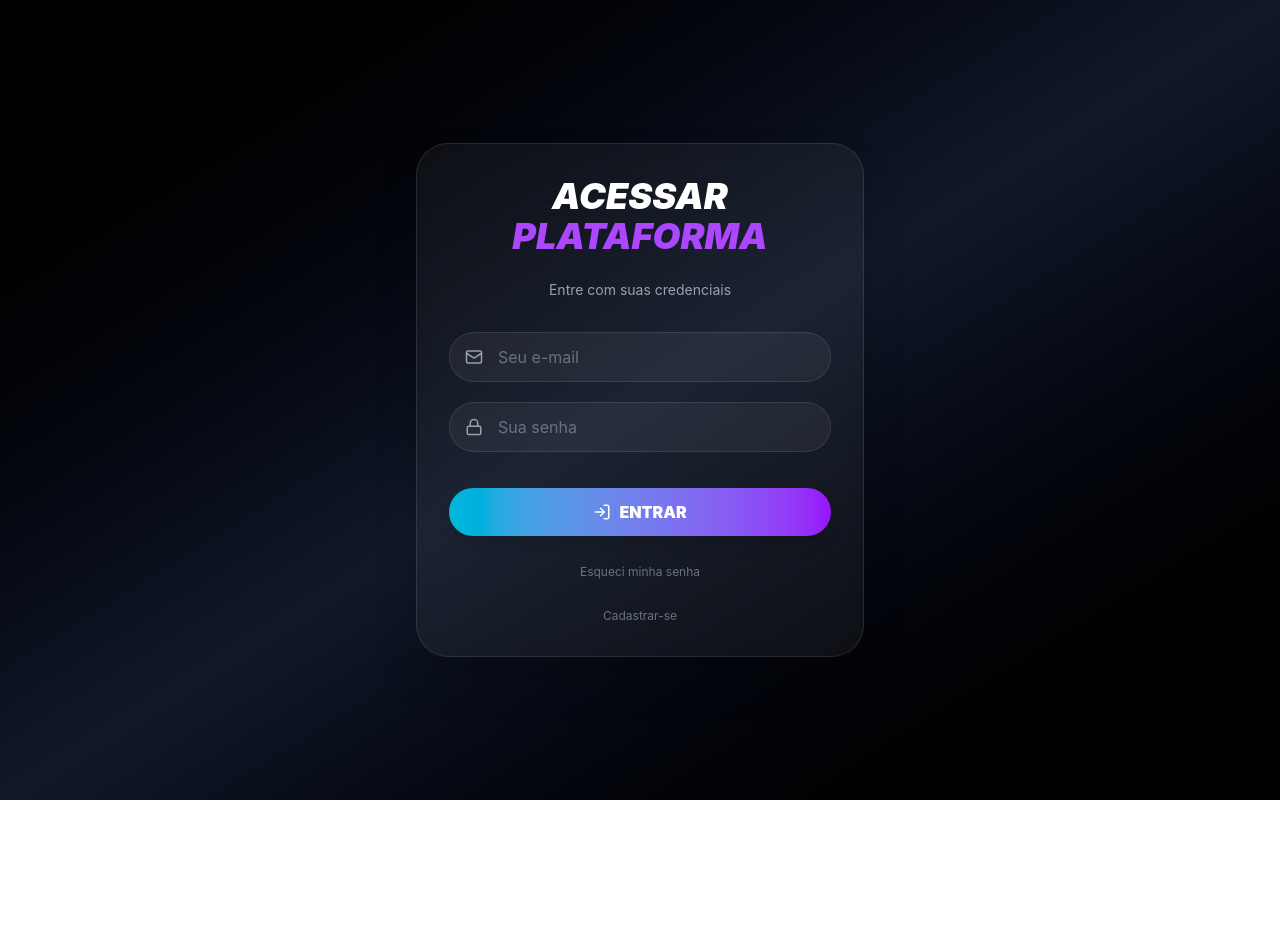
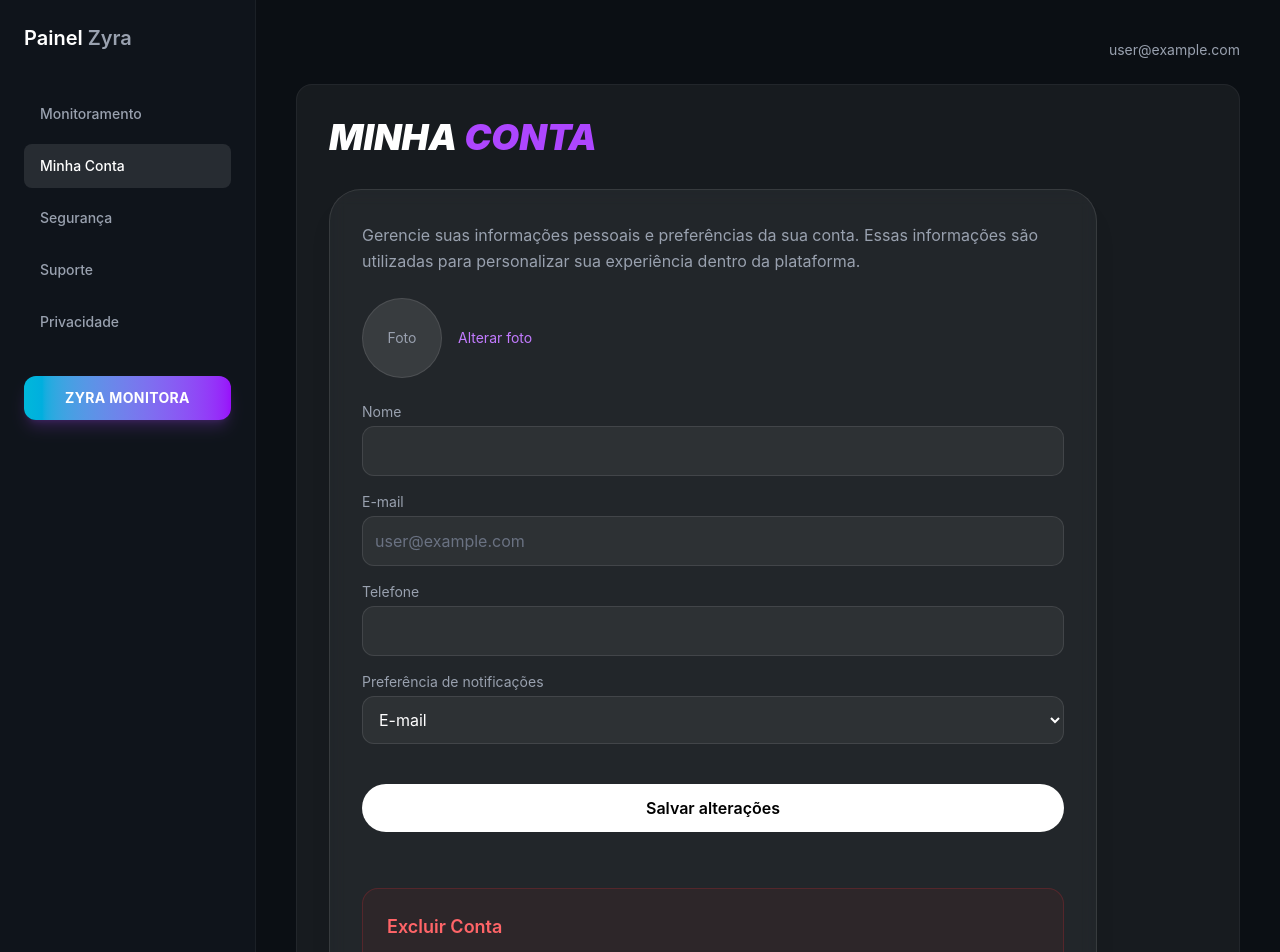
Before and after one commit to l0rrane/site-zyra-atualizado, a React (Vite) app: page /dashboard in a window 1280 px wide. Before the commit this address led to /login. Shown: the top 952 px of the page. Before the commit the page ends 800 px from the top, so only its background shows below. Built offline with nearby package versions, Linux system fonts and the light colour scheme; no server answers; the database is empty; sample sign-in values are in the browser's storage; the HTML template or start-up script is replaced by a standard one.

Commit message:
integraçao do banco

```diff
--- a/package.json
+++ b/package.json
@@ -10,6 +10,7 @@
   },
   "dependencies": {
     "clsx": "^2.1.1",
+    "firebase": "^12.13.0",
     "framer-motion": "^12.38.0",
     "lucide-react": "^1.7.0",
     "react": "19.2.3",
--- /dev/null
+++ b/src/firebase.ts
@@ -0,0 +1,25 @@
+
+import { initializeApp } from "firebase/app";
+import { getFirestore } from "firebase/firestore";
+import { getAuth } from "firebase/auth";
+import { getStorage } from "firebase/storage";
+
+
+// Substitua com as credenciais do seu projeto Firebase
+const firebaseConfig = {
+  apiKey: "AIzaSyCFHhikAzbHoW_dxbCmMgrzEYFWdDGods4",
+  authDomain: "bancozyra-6b68d.firebaseapp.com",
+  databaseURL: "https://bancozyra-6b68d-default-rtdb.firebaseio.com",
+  projectId: "bancozyra-6b68d",
+  storageBucket: "bancozyra-6b68d.firebasestorage.app",
+  messagingSenderId: "67042426305",
+  appId: "1:67042426305:web:bb66b3e8415f950b5cc340",
+  measurementId: "G-8YR1EXSW2Z"
+};
+// Inicializa o Firebase
+const app = initializeApp(firebaseConfig);
+
+// Inicializa o Cloud Firestore e exporta para usar em outras partes do projeto
+export const db = getFirestore(app);
+export const auth = getAuth(app);
+export const storage = getStorage(app);
--- a/src/pages/MinhaConta.tsx
+++ b/src/pages/MinhaConta.tsx
@@ -1,22 +1,128 @@
-import { useState, ChangeEvent } from "react";
+
+import { useState, ChangeEvent, useEffect } from "react";
+import { useNavigate } from "react-router-dom";
+
+// IMPORTAÇÕES DO FIREBASE
+import { auth, db } from "../firebase";
+import { doc, getDoc, updateDoc, deleteDoc } from "firebase/firestore";
+import { deleteUser } from "firebase/auth";
 
 const MinhaConta = () => {
-  const user = JSON.parse(localStorage.getItem("user") || "{}");
+  const navigate = useNavigate();
+  const currentUser = auth.currentUser;
 
-  const [nome, setNome] = useState(user.nome || "Usuário");
-  const [telefone, setTelefone] = useState(user.telefone || "");
+  // Estados
+  const [nome, setNome] = useState("");
+  const [email, setEmail] = useState("");
+  const [telefone, setTelefone] = useState("");
   const [notificacao, setNotificacao] = useState("email");
   const [foto, setFoto] = useState<string | null>(null);
 
+  const [isLoading, setIsLoading] = useState(true);
+  const [isSaving, setIsSaving] = useState(false);
+
+  // Busca os dados do usuário no Firestore ao carregar a página
+  useEffect(() => {
+    const fetchUserData = async () => {
+      if (currentUser) {
+        setEmail(currentUser.email || "");
+
+        try {
+          const docRef = doc(db, "usuarios", currentUser.uid);
+          const docSnap = await getDoc(docRef);
+
+          if (docSnap.exists()) {
+            const data = docSnap.data();
+            setNome(data.nomeCompleto || "");
+            setTelefone(data.telefone || "");
+            setFoto(data.fotoBase64 || null); // Puxa a foto em Base64 salva
+            setNotificacao(data.notificacao || "email");
+          }
+        } catch (error) {
+          console.error("Erro ao buscar dados do usuário:", error);
+        } finally {
+          setIsLoading(false);
+        }
+      }
+    };
+
+    fetchUserData();
+  }, [currentUser]);
+
+  // Função para lidar com o upload e conversão para Base64
   function handleFoto(event: ChangeEvent<HTMLInputElement>): void {
     const file = event.target.files?.[0];
+
     if (file) {
+      // LIMITA O TAMANHO DO ARQUIVO PARA 500KB PARA NÃO QUEBRAR O FIRESTORE (Limite de 1MB por documento)
+      if (file.size > 500 * 1024) {
+        alert("A imagem é muito grande! Por favor, escolha uma imagem com menos de 500KB.");
+        return;
+      }
+
       const reader = new FileReader();
       reader.onload = (e) => {
+        // e.target.result já é a string Base64 da imagem
         setFoto(e.target?.result as string);
       };
       reader.readAsDataURL(file);
     }
+  }
+
+  // Função para salvar as alterações no banco
+  const handleSalvar = async () => {
+    if (!currentUser) return;
+    setIsSaving(true);
+
+    try {
+      const docRef = doc(db, "usuarios", currentUser.uid);
+      await updateDoc(docRef, {
+        nomeCompleto: nome,
+        telefone: telefone,
+        notificacao: notificacao,
+        fotoBase64: foto, // Salva a string Base64 no banco
+      });
+      alert("Alterações salvas com sucesso!");
+    } catch (error) {
+      console.error("Erro ao salvar:", error);
+      alert("Não foi possível salvar as alterações.");
+    } finally {
+      setIsSaving(false);
+    }
+  };
+
+  // Função para excluir a conta do Firebase Auth e do Firestore
+  const handleExcluirConta = async () => {
+    if (!currentUser) return;
+
+    const confirmacao = window.confirm(
+      "Tem certeza que deseja excluir sua conta? Esta ação é permanente."
+    );
+
+    if (confirmacao) {
+      try {
+        // 1. Deleta o documento do usuário no Firestore
+        await deleteDoc(doc(db, "usuarios", currentUser.uid));
+
+        // 2. Deleta o usuário da Autenticação do Firebase
+        await deleteUser(currentUser);
+
+        // 3. Redireciona para o início
+        navigate("/");
+      } catch (error: any) {
+        console.error("Erro ao excluir conta:", error);
+        // O Firebase exige que o usuário tenha feito login recentemente para excluir a conta
+        if (error.code === 'auth/requires-recent-login') {
+          alert("Por questões de segurança, faça logout, entre novamente e tente excluir a conta.");
+        } else {
+          alert("Ocorreu um erro ao excluir a conta.");
+        }
+      }
+    }
+  };
+
+  if (isLoading) {
+    return <div className="text-gray-400 text-sm">Carregando informações...</div>;
   }
 
   return (
@@ -26,7 +132,6 @@ const MinhaConta = () => {
       </h2>
 
       <div className="bg-white/5 border border-white/10 backdrop-blur-sm rounded-[2rem] p-8 shadow-xl">
-
         <p className="text-gray-400 mb-6 leading-relaxed">
           Gerencie suas informações pessoais e preferências da sua conta.
           Essas informações são utilizadas para personalizar sua experiência dentro da plataforma.
@@ -34,41 +139,40 @@ const MinhaConta = () => {
 
         {/* FOTO DE PERFIL */}
         <div className="flex items-center gap-4 mb-6">
-
           <div className="w-20 h-20 rounded-full bg-white/10 overflow-hidden flex items-center justify-center border border-white/10">
             {foto ? (
-            <img src={foto} className="w-full h-full object-cover" />
+              <img src={foto} className="w-full h-full object-cover" alt="Perfil" />
             ) : (
               <span className="text-gray-400 text-sm">Foto</span>
             )}
           </div>
 
-             <label className="cursor-pointer text-sm text-purple-400 hover:text-purple-300"> Alterar foto
+          <label className="cursor-pointer text-sm text-purple-400 hover:text-purple-300">
+            Alterar foto
             <input
               type="file"
               accept="image/*"
               onChange={handleFoto}
-                className="hidden"/>
+              className="hidden"
+            />
           </label>
-
         </div>
 
-
+        {/* FORMULÁRIO */}
         <div className="flex flex-col gap-4">
-
           <div>
             <label className="text-sm text-gray-400 mb-1 block">Nome</label>
             <input
               value={nome}
               onChange={(e) => setNome(e.target.value)}
-              className="w-full p-3 rounded-xl bg-white/5 border border-white/10 outline-none focus:border-purple-500 transition"
+              className="w-full p-3 rounded-xl bg-white/5 border border-white/10 outline-none focus:border-purple-500 transition text-white"
             />
           </div>
 
           <div>
             <label className="text-sm text-gray-400 mb-1 block">E-mail</label>
             <input
-              value={user.email}
+              value={email}
               disabled
               className="w-full p-3 rounded-xl bg-white/5 border border-white/10 text-gray-500 cursor-not-allowed"
             />
@@ -79,7 +183,7 @@ const MinhaConta = () => {
             <input
               value={telefone}
               onChange={(e) => setTelefone(e.target.value)}
-              className="w-full p-3 rounded-xl bg-white/5 border border-white/10 outline-none focus:border-purple-500 transition"
+              className="w-full p-3 rounded-xl bg-white/5 border border-white/10 outline-none focus:border-purple-500 transition text-white"
             />
           </div>
 
@@ -87,11 +191,10 @@ const MinhaConta = () => {
             <label className="text-sm text-gray-400 mb-1 block">
               Preferência de notificações
             </label>
-
             <select
               value={notificacao}
               onChange={(e) => setNotificacao(e.target.value)}
-              className="w-full p-3 rounded-xl bg-white/5 border border-white/10 outline-none focus:border-purple-500 transition"
+              className="w-full p-3 rounded-xl bg-white/5 border border-white/10 outline-none focus:border-purple-500 transition text-white [&>option]:bg-gray-900"
             >
               <option value="email">E-mail</option>
               <option value="app">App</option>
@@ -99,13 +202,16 @@ const MinhaConta = () => {
             </select>
           </div>
 
-          <button className="mt-6 bg-white text-black py-3 rounded-full font-semibold hover:opacity-90 transition">
-            Salvar alterações
+          <button
+            onClick={handleSalvar}
+            disabled={isSaving}
+            className="mt-6 bg-white text-black py-3 rounded-full font-semibold hover:opacity-90 transition disabled:opacity-50"
+          >
+            {isSaving ? "Salvando..." : "Salvar alterações"}
           </button>
 
           {/* EXCLUSÃO DE CONTA */}
           <div className="mt-10 bg-red-500/5 border border-red-500/20 rounded-2xl p-6">
-
             <h3 className="text-lg font-semibold text-red-400 mb-2">
               Excluir Conta
             </h3>
@@ -115,23 +221,12 @@ const MinhaConta = () => {
             </p>
 
             <button
-    onClick={() => {
-      const confirmacao = window.confirm(
-        "Tem certeza que deseja excluir sua conta? Esta ação é permanente."
-      );
-
-      if (confirmacao) {
-        localStorage.removeItem("user");
-        window.location.href = "/";
-      }
-    }}
+              onClick={handleExcluirConta}
               className="bg-red-500 text-white px-5 py-3 rounded-xl text-sm font-medium hover:bg-red-600 transition"
             >
               Excluir minha conta
             </button>
-
           </div>
-
         </div>
       </div>
     </div>
--- a/src/pages/dashboard.tsx
+++ b/src/pages/dashboard.tsx
@@ -2,6 +2,11 @@ import { useEffect, useState } from "react";
 import { useNavigate } from "react-router-dom";
 import { motion } from "framer-motion";
 
+// IMPORTAÇÕES DO FIREBASE
+import { onAuthStateChanged, signOut, User } from "firebase/auth";
+import { auth } from "../firebase"; // Ajuste o caminho se necessário
+
+// Seus componentes
 import MinhaConta from "./MinhaConta";
 import Seguranca from "./Seguranca";
 import Suporte from "./Suporte";
@@ -12,16 +17,41 @@ const Dashboard = () => {
   const [aba, setAba] = useState("conta");
   const [menuAberto, setMenuAberto] = useState(false);
 
+  // Estados para gerenciar o usuário logado via Firebase
+  const [user, setUser] = useState<User | null>(null);
+  const [loadingAuth, setLoadingAuth] = useState(true);
+
   const navigate = useNavigate();
-  const user = JSON.parse(localStorage.getItem("user") || "{}");
 
   useEffect(() => {
-    if (!user.email) navigate("/login");
-  }, []);
+    // onAuthStateChanged fica "escutando" o status de login do usuário
+    const unsubscribe = onAuthStateChanged(auth, (currentUser) => {
+      if (currentUser) {
+        // Usuário está logado
+        setUser(currentUser);
+      } else {
+        // Usuário não está logado, expulsa para o login
+        navigate("/login");
+      }
+      setLoadingAuth(false); // Terminou de checar
+    });
 
-  const logout = () => {
-    localStorage.removeItem("user");
-    navigate("/");
+    // Limpa o listener quando o componente é desmontado
+    return () => unsubscribe();
+  }, [navigate]);
+
+  const logout = async () => {
+    try {
+      await signOut(auth); // Desloga com segurança no Firebase
+      navigate("/"); // Redireciona para a home ou login
+    } catch (error) {
+      console.error("Erro ao sair da conta:", error);
+    }
+  };
+
+  const handleZyraMonitora = () => {
+    // Aqui no futuro você vai fazer a chamada para a sua API
+    alert("Integração com a API Zyra Monitora em breve!");
   };
 
   const renderConteudo = () => {
@@ -36,14 +66,23 @@ const Dashboard = () => {
   };
 
   const getButtonClass = (nome: string) =>
-    `w-full text-left px-4 py-3 rounded-lg transition-all text-sm font-medium ${aba === nome
-      ? "bg-white/10 text-white"
-      : "text-gray-400 hover:text-white hover:bg-white/5"
+    `w-full text-left px-4 py-3 rounded-lg transition-all text-sm font-medium ${
+      aba === nome
+        ? "bg-white/10 text-white"
+        : "text-gray-400 hover:text-white hover:bg-white/5"
     }`;
+
+  // Exibe uma tela preta/loading enquanto o Firebase verifica o login
+  if (loadingAuth) {
+    return (
+      <div className="min-h-screen flex items-center justify-center bg-[#0b0f14] text-white">
+        <p className="text-gray-400">Carregando painel...</p>
+      </div>
+    );
+  }
 
   return (
     <div className="min-h-screen flex flex-col md:flex-row bg-[#0b0f14] text-white">
-
       {/* TOP BAR MOBILE */}
       <div className="md:hidden flex items-center justify-between p-4 border-b border-white/10">
         <h1 className="text-lg font-semibold">Dashboard</h1>
@@ -59,17 +98,15 @@ const Dashboard = () => {
       {/* SIDEBAR */}
       <aside
         className={`fixed md:static z-50 top-0 left-0 w-64 bg-[#0f141b] border-r border-white/5 p-6 flex flex-col justify-between transition-transform duration-300
-  h-screen md:h-auto md:self-stretch
-  ${menuAberto ? "translate-x-0" : "-translate-x-full md:translate-x-0"}`}
+        h-screen md:h-auto md:self-stretch
+        ${menuAberto ? "translate-x-0" : "-translate-x-full md:translate-x-0"}`}
       >
-
         <div>
           <h2 className="text-xl font-semibold mb-10">
             Painel <span className="text-gray-400">Zyra</span>
           </h2>
 
           <nav className="flex flex-col gap-2">
-
             <button onClick={() => { setAba("monitoramento"); setMenuAberto(false); }} className={getButtonClass("monitoramento")}>
               Monitoramento
             </button>
@@ -89,8 +126,16 @@ const Dashboard = () => {
             <button onClick={() => { setAba("lgpd"); setMenuAberto(false); }} className={getButtonClass("lgpd")}>
               Privacidade
             </button>
+          </nav>
 
-          </nav>
+          {/* BOTÃO DA API ZYRA MONITORA */}
+          <button
+            onClick={handleZyraMonitora}
+            className="mt-8 w-full bg-gradient-to-r from-cyan-500 to-purple-600 hover:scale-[1.02] active:scale-[0.98] transition-all text-white font-bold py-3 px-4 rounded-xl shadow-lg shadow-purple-500/20 text-sm uppercase tracking-wide"
+          >
+            Zyra Monitora
+          </button>
+
         </div>
 
         <button
@@ -99,7 +144,6 @@ const Dashboard = () => {
         >
           Sair da conta
         </button>
-
       </aside>
 
       {/* OVERLAY MOBILE */}
@@ -112,17 +156,16 @@ const Dashboard = () => {
 
       {/* CONTEÚDO */}
       <main className="flex-1 p-4 md:p-10">
-
         <div className="mb-6 flex justify-between items-center">
           <h1 className="text-xl md:text-2xl font-semibold"></h1>
 
+          {/* Exibe o email puxado direto do Firebase */}
           <div className="text-xs md:text-sm text-gray-400">
-            {user.email}
+            {user?.email}
           </div>
         </div>
 
         <div className="bg-white/5 border border-white/5 rounded-2xl p-4 md:p-8">
-
           <motion.div
             key={aba}
             initial={{ opacity: 0, y: 10 }}
@@ -131,9 +174,7 @@ const Dashboard = () => {
           >
             {renderConteudo()}
           </motion.div>
-
         </div>
-
       </main>
     </div>
   );
--- a/src/pages/login.tsx
+++ b/src/pages/login.tsx
@@ -1,31 +1,61 @@
+
 import { Mail, Lock, LogIn } from "lucide-react";
 import { useState } from "react";
 import { Link, useNavigate } from "react-router-dom";
 
+// IMPORTAÇÕES DO FIREBASE
+import { signInWithEmailAndPassword } from "firebase/auth";
+import { auth } from "../firebase"; // Verifique se o caminho está correto
+
 const Login = () => {
   const [email, setEmail] = useState("");
   const [senha, setSenha] = useState("");
+  const [erro, setErro] = useState("");
+  const [isLoading, setIsLoading] = useState(false);
   const navigate = useNavigate();
 
-  const handleSubmit = (e: React.FormEvent) => {
+  const handleSubmit = async (e: React.FormEvent) => {
     e.preventDefault();
+    setErro(""); // Limpa erros anteriores
+    setIsLoading(true);
 
     // validação simples
     if (!email || !senha) {
-      alert("Preencha todos os campos");
+      setErro("Preencha todos os campos");
+      setIsLoading(false);
       return;
     }
 
     if (!email.includes("@")) {
-      alert("Digite um email válido");
+      setErro("Digite um email válido");
+      setIsLoading(false);
       return;
     }
 
-    //  simulação de login
-    localStorage.setItem("user", JSON.stringify({ email }));
+    try {
+      // Tenta fazer o login no Firebase
+      await signInWithEmailAndPassword(auth, email, senha);
 
-    //  redireciona pro dashboard
-    navigate("/dashboard");
+      // Se der certo, redireciona pro dashboard
+      navigate("/dashboard");
+    } catch (error: any) {
+      console.error("Erro no login:", error);
+
+      // Tratamento de erros comuns do Firebase
+      if (
+        error.code === "auth/invalid-credential" ||
+        error.code === "auth/user-not-found" ||
+        error.code === "auth/wrong-password"
+      ) {
+        setErro("E-mail ou senha incorretos.");
+      } else if (error.code === "auth/too-many-requests") {
+        setErro("Muitas tentativas falhas. Tente novamente mais tarde.");
+      } else {
+        setErro("Ocorreu um erro ao tentar entrar. Tente novamente.");
+      }
+    } finally {
+      setIsLoading(false);
+    }
   };
 
   return (
@@ -34,9 +64,8 @@ const Login = () => {
       className="min-h-screen flex items-center justify-center p-6 bg-gradient-to-br from-black via-gray-900 to-black"
     >
       <div className="w-full max-w-md bg-white/5 border border-white/10 backdrop-blur-sm rounded-[2rem] p-8 shadow-2xl">
-
         {/* TÍTULO */}
-        <h2 className="text-3xl md:text-4xl font-black italic text-center mb-6">
+        <h2 className="text-3xl md:text-4xl font-black italic text-center mb-6 text-white">
           ACESSAR <br />
           <span className="text-purple-500">PLATAFORMA</span>
         </h2>
@@ -47,7 +76,6 @@ const Login = () => {
 
         {/* FORM */}
         <form onSubmit={handleSubmit} className="flex flex-col gap-5">
-
           {/* EMAIL */}
           <div className="relative">
             <Mail
@@ -80,13 +108,21 @@ const Login = () => {
             />
           </div>
 
+          {/* EXIBIÇÃO DE ERRO */}
+          {erro && (
+            <div className="bg-red-500/10 border border-red-500/30 text-red-400 text-sm text-center py-2 rounded-lg">
+              {erro}
+            </div>
+          )}
+
           {/* BOTÃO */}
           <button
             type="submit"
-            className="mt-4 flex items-center justify-center gap-2 bg-gradient-to-r from-cyan-500 to-purple-600 hover:scale-105 transition-all text-white font-black py-3 rounded-full shadow-lg"
+            disabled={isLoading}
+            className="mt-4 flex items-center justify-center gap-2 bg-gradient-to-r from-cyan-500 to-purple-600 hover:scale-105 transition-all text-white font-black py-3 rounded-full shadow-lg disabled:opacity-70 disabled:hover:scale-100 disabled:cursor-not-allowed"
           >
             <LogIn size={18} />
-            ENTRAR
+            {isLoading ? "ENTRANDO..." : "ENTRAR"}
           </button>
 
           {/* LINKS */}
@@ -100,7 +136,6 @@ const Login = () => {
           >
             Cadastrar-se
           </Link>
-
         </form>
       </div>
     </section>
--- a/tsconfig.json
+++ b/tsconfig.json
@@ -6,7 +6,6 @@
     "lib": ["ES2020", "DOM", "DOM.Iterable"],
     "module": "ESNext",
     "skipLibCheck": true,
-    "types": ["node"],
 
     /* Bundler mode */
     "moduleResolution": "bundler",
```
Also changed, not shown: src/pages/cadastro.tsx (+42 -6 lines), 1 other file (tests, documents, lock files or other folders). Lines whose indentation alone changed are shown as unchanged.
